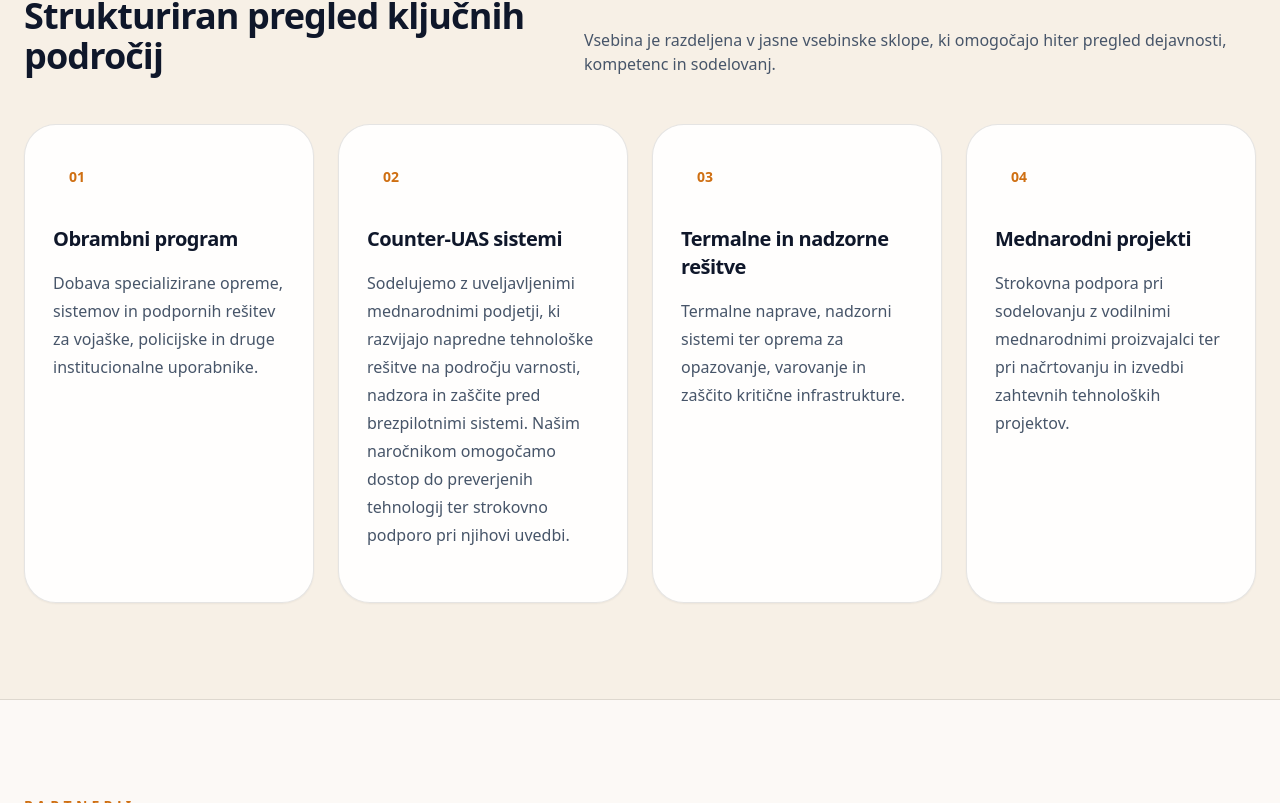
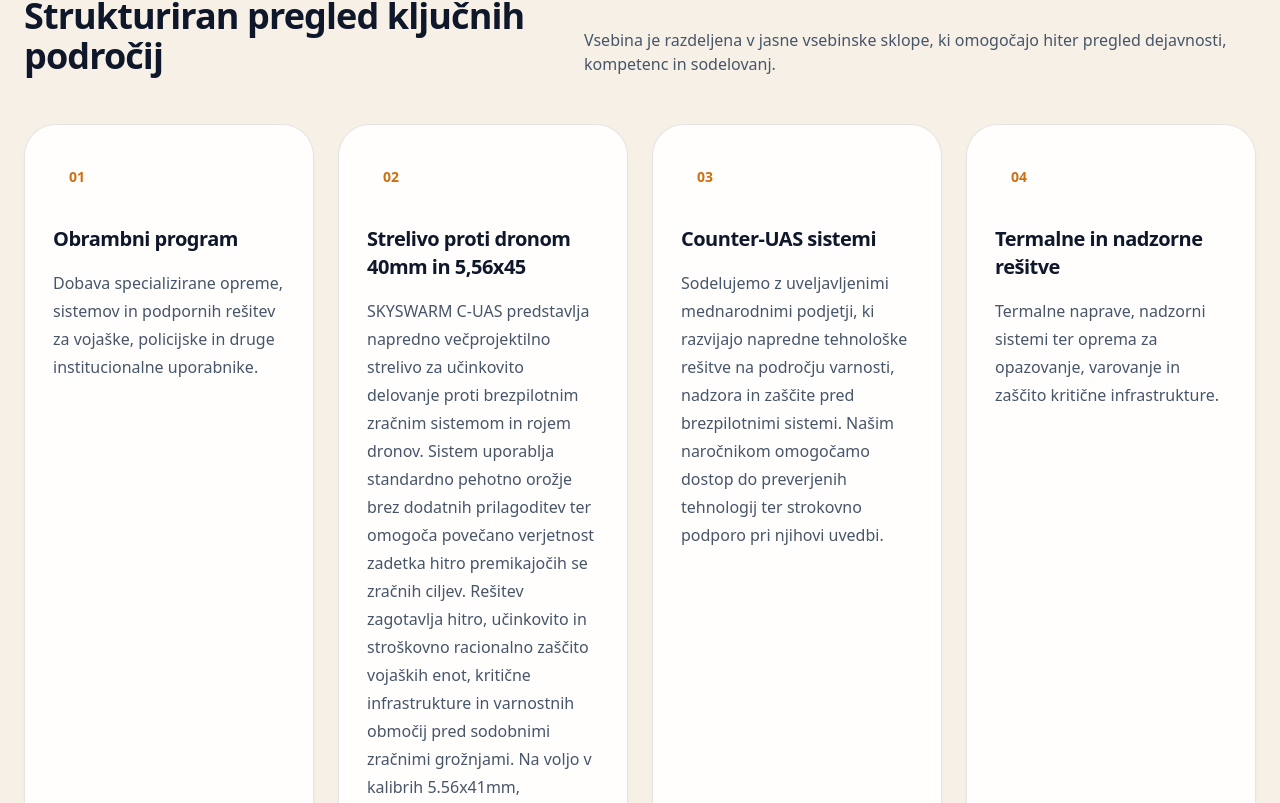
Before and after one commit to burgus-prog/burgus-site, a Next.js app: page / in a window 1280 px wide. Shown: the part 2157-2960 px from the top of the page. Built offline with nearby package versions, Linux system fonts and the light colour scheme.

Commit message:
Update page.tsx

```diff
--- a/app/counter-drone-solutions/page.tsx
+++ b/app/counter-drone-solutions/page.tsx
@@ -52,14 +52,17 @@ const translations = {
     capability1Title: "Obrambni program",
     capability1Text:
       "Dobava specializirane opreme, sistemov in podpornih rešitev za vojaške, policijske in druge institucionalne uporabnike.",
-    capability2Title: "Counter-UAS sistemi",
+    capability2Title: "Strelivo proti dronom 40mm in 5,56x45",
     capability2Text:
+      "SKYSWARM C-UAS predstavlja napredno večprojektilno strelivo za učinkovito delovanje proti brezpilotnim zračnim sistemom in rojem dronov. Sistem uporablja standardno pehotno orožje brez dodatnih prilagoditev ter omogoča povečano verjetnost zadetka hitro premikajočih se zračnih ciljev. Rešitev zagotavlja hitro, učinkovito in stroškovno racionalno zaščito vojaških enot, kritične infrastrukture in varnostnih območij pred sodobnimi zračnimi grožnjami. Na voljo v kalibrih 5.56x41mm, 7.62x51mm in 40mm za uporabo z avtomatskim metalcem granat.",
+    capability3Title: "Counter-UAS sistemi",
+    capability3Text:
       "Sodelujemo z uveljavljenimi mednarodnimi podjetji, ki razvijajo napredne tehnološke rešitve na področju varnosti, nadzora in zaščite pred brezpilotnimi sistemi. Našim naročnikom omogočamo dostop do preverjenih tehnologij ter strokovno podporo pri njihovi uvedbi.",
-    capability3Title: "Termalne in nadzorne rešitve",
-    capability3Text:
+    capability4Title: "Termalne in nadzorne rešitve",
+    capability4Text:
       "Termalne naprave, nadzorni sistemi ter oprema za opazovanje, varovanje in zaščito kritične infrastrukture.",
-    capability4Title: "Mednarodni projekti",
-    capability4Text:
+    capability5Title: "Mednarodni projekti",
+    capability5Text:
       "Strokovna podpora pri sodelovanju z vodilnimi mednarodnimi proizvajalci ter pri načrtovanju in izvedbi zahtevnih tehnoloških projektov.",
 
     partnersEyebrow: "Partnerji",
```
